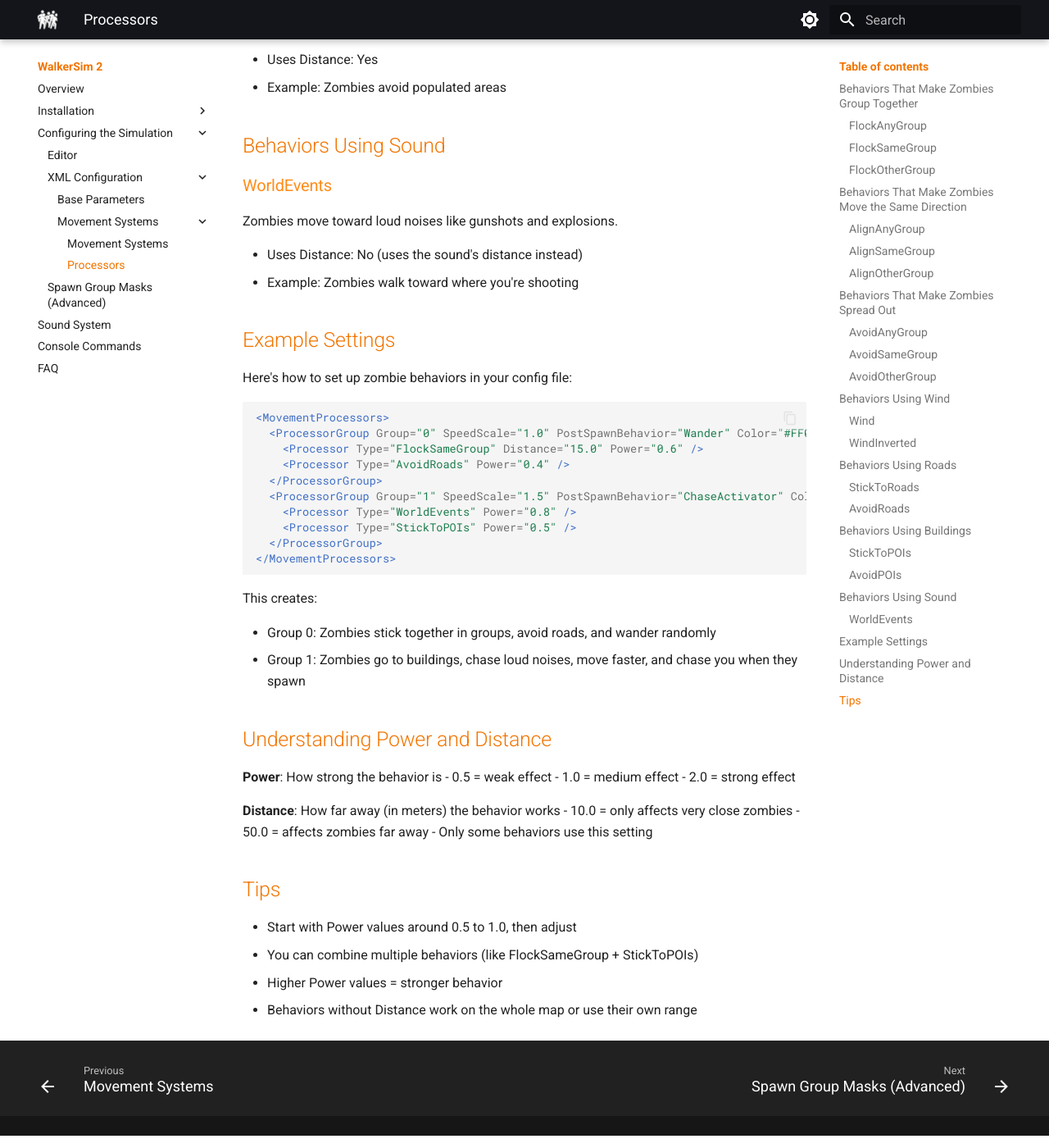
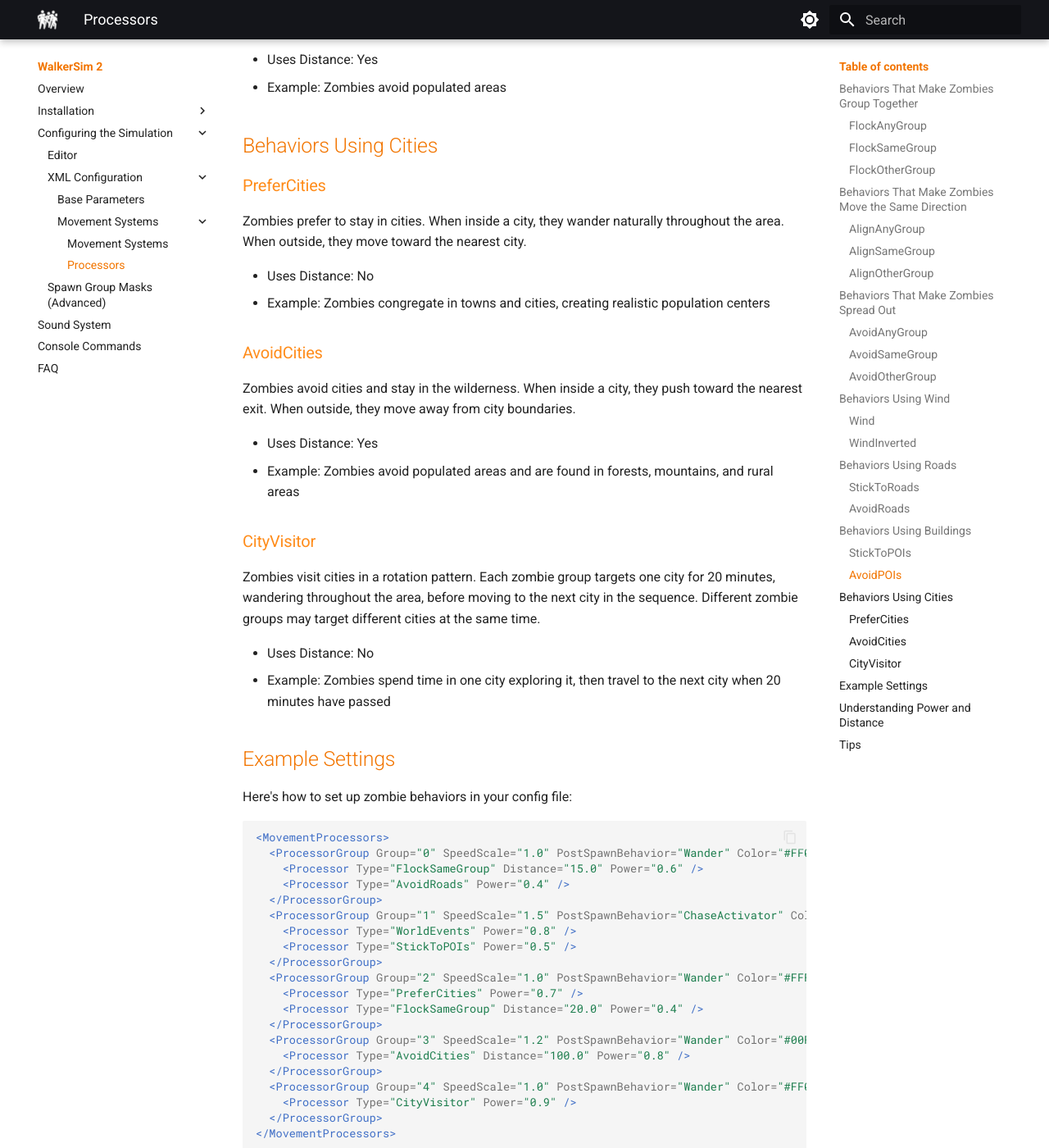
Before and after one commit to ZehMatt/7dtd-WalkerSim2, an MkDocs documentation site: the page built from Docs/configuring/configuration/processors.md, in a window 1280 px wide and 1400 px high, scrolled down 3187 px. Shown: the whole window at 82% size. Built offline with MkDocs 1.6.1 and Material for MkDocs 9.7.7, drawn with Linux system fonts in a browser that asks for light colours; some of the changed text lies outside the part shown.

Commit message:
Update documentation

````diff
--- a/Docs/configuring/configuration/processors.md
+++ b/Docs/configuring/configuration/processors.md
@@ -104,13 +104,25 @@
 - Uses Distance: Yes
 - Example: Zombies avoid populated areas
 
-## Behaviors Using Sound
+## Behaviors Using Cities
 
-### WorldEvents
-Zombies move toward loud noises like gunshots and explosions.
+### PreferCities
+Zombies prefer to stay in cities. When inside a city, they wander naturally throughout the area. When outside, they move toward the nearest city.
 
-- Uses Distance: No (uses the sound's distance instead)
-- Example: Zombies walk toward where you're shooting
+- Uses Distance: No
+- Example: Zombies congregate in towns and cities, creating realistic population centers
+
+### AvoidCities
+Zombies avoid cities and stay in the wilderness. When inside a city, they push toward the nearest exit. When outside, they move away from city boundaries.
+
+- Uses Distance: Yes
+- Example: Zombies avoid populated areas and are found in forests, mountains, and rural areas
+
+### CityVisitor
+Zombies visit cities in a rotation pattern. Each zombie group targets one city for 20 minutes, wandering throughout the area, before moving to the next city in the sequence. Different zombie groups may target different cities at the same time.
+
+- Uses Distance: No
+- Example: Zombies spend time in one city exploring it, then travel to the next city when 20 minutes have passed
 
 ## Example Settings
 
@@ -126,6 +138,16 @@
     <Processor Type="WorldEvents" Power="0.8" />
     <Processor Type="StickToPOIs" Power="0.5" />
   </ProcessorGroup>
+  <ProcessorGroup Group="2" SpeedScale="1.0" PostSpawnBehavior="Wander" Color="#FFFF00">
+    <Processor Type="PreferCities" Power="0.7" />
+    <Processor Type="FlockSameGroup" Distance="20.0" Power="0.4" />
+  </ProcessorGroup>
+  <ProcessorGroup Group="3" SpeedScale="1.2" PostSpawnBehavior="Wander" Color="#00FFFF">
+    <Processor Type="AvoidCities" Distance="100.0" Power="0.8" />
+  </ProcessorGroup>
+  <ProcessorGroup Group="4" SpeedScale="1.0" PostSpawnBehavior="Wander" Color="#FF00FF">
+    <Processor Type="CityVisitor" Power="0.9" />
+  </ProcessorGroup>
 </MovementProcessors>
 ```
 
@@ -133,6 +155,9 @@
 
 - Group 0: Zombies stick together in groups, avoid roads, and wander randomly
 - Group 1: Zombies go to buildings, chase loud noises, move faster, and chase you when they spawn
+- Group 2: Zombies prefer cities, congregate in towns, and stay in groups
+- Group 3: Zombies avoid cities within 100 meters and stay in the wilderness
+- Group 4: Zombies visit cities in rotation, migrating between different population centers
 
 ## Understanding Power and Distance
 
````
Also changed, not shown: Docs/configuring/configuration/base.md (+2 -0 lines).
